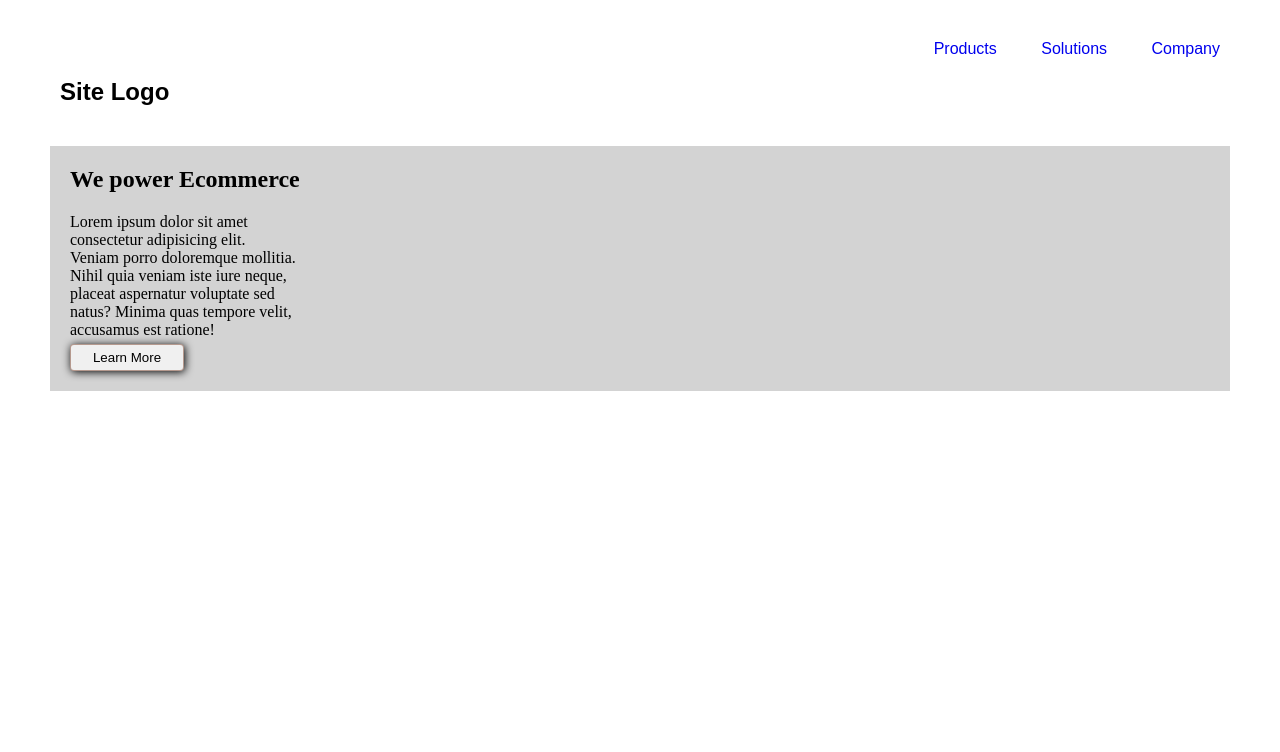
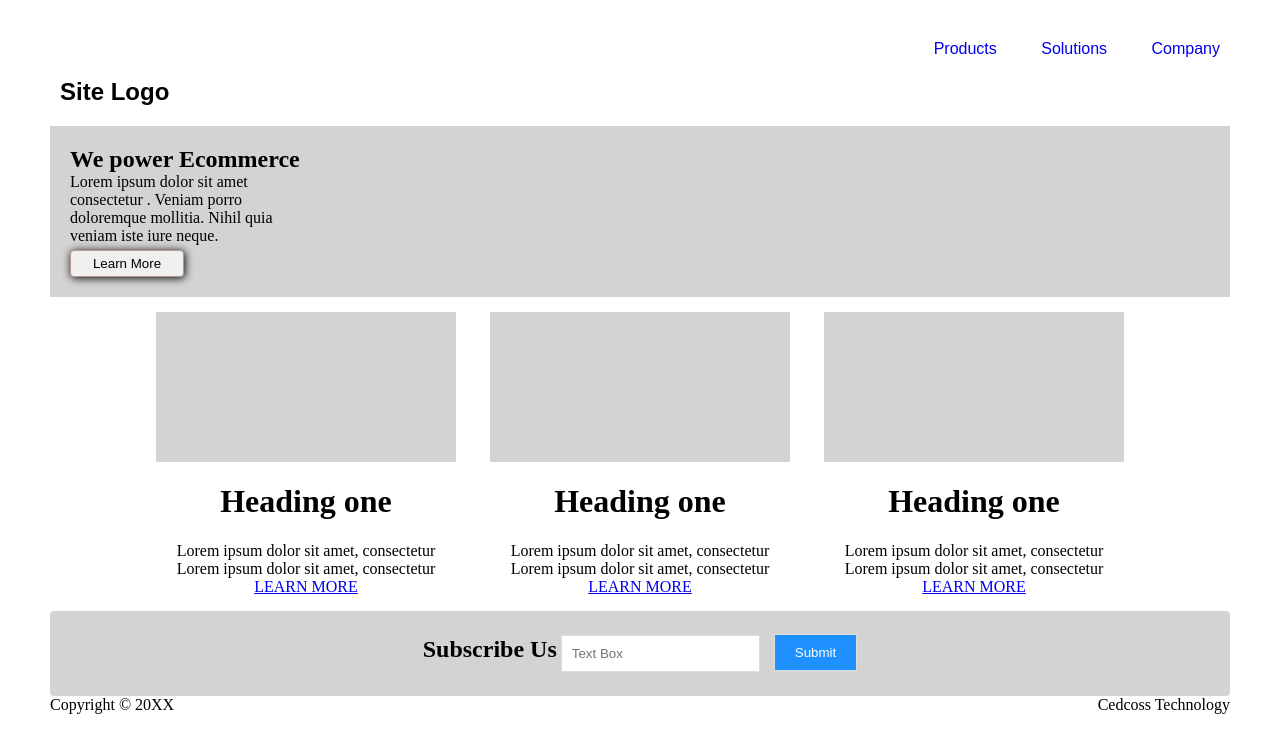
Before and after one commit to saurabhcedcoss/cssass-2, a plain HTML site: page src/index.html in a window 1280 px wide. Drawn offline with Linux system fonts and the light colour scheme.

Commit message:
grid area, subscribe and footer added assignment done

```diff
--- a/src/css/styles.css
+++ b/src/css/styles.css
@@ -1,17 +1,17 @@
 /* style sheet for css second assignment */
-body{
+body {
   margin: 0px;
 }
-h2{
+h2 {
   margin: 0px 0px 20px 0px;
 }
 /*top section containor includes menu and logo*/
-.headcontainor{
+.headcontainor {
   margin: 0px;
   display: block;
 }
 /* top menu containor */
-.headmenu{
+.headmenu {
   display: block;
   overflow: hidden;
   text-align: right;
@@ -19,37 +19,106 @@ h2{
   font-family: Arial, Helvetica, sans-serif;
 }
 /* menu links */
-.menulink{
+.menulink {
   text-decoration: none;
   padding: 20px;
 }
 /* site logo */
-.sitelogo{
+.sitelogo {
   display: block;
   overflow: hidden;
   padding: 0px 0px 20px 60px;
   font-family: Arial, Helvetica, sans-serif;
 }
 /* banner area */
-.areabgdiv{
+.areabgdiv {
   position: relative;
   margin: 0px 50px 0px 50px;
   background-color: lightgray;
   padding: 20px;
 }
 /* on banner text */
-.bannertoptext{
-    width:20%;
+.bannertoptext {
+  width: 20%;
   word-wrap: break-word;
 }
 /* on banner button */
-.bannertopbtn{
+.bannertopbtn {
   margin-top: 5px;
   padding: 5px;
   border: 1px solid #85523e8c;
   border-radius: 4px;
   background-color: #f0f0f0;
-    width:10%;
+  width: 10%;
   text-align: center;
   box-shadow: 1px 1px 8px black;
 }
+/* grid area */
+.gridcontainor {
+  display: inline-block;
+  text-align: center;
+  width: 100%;
+}
+.blockcontainer {
+  display: inline-block;
+  padding: 15px;
+  text-align: center;
+}
+.square {
+  background-color: lightgray;
+  height: 150px;
+  width: 300px;
+  padding: auto;
+  margin: auto;
+}
+.textsection {
+  text-align: center;
+}
+.textsection p{
+    margin: 0px;
+}
+.textsection a{
+    margin-top: 20px;
+}
+.subscribe {
+  display: flex;
+  flex-flow: row wrap;
+  align-items: center;
+  background-color: lightgray;
+  height: 85px;
+  margin: 0px 50px 0px 50px;
+  border-radius: 4px
+}
+.insub {
+  display: inline-block;
+  width: 100%;
+  text-align: center;
+}
+h2{
+    margin: 0px;
+}
+input {
+    vertical-align: middle;
+    margin: 5px 10px 5px 0;
+    padding: 10px;
+    background-color: #fff;
+    border: 1px solid #ddd;
+}
+.subbtn{
+    padding: 10px 20px;
+  background-color: dodgerblue;
+  border: 1px solid #ddd;
+  color: white;
+  cursor: pointer;
+}
+.footer {
+  margin: 0px 50px 0px 50px;
+}
+.left {
+  float: left;
+  margin: 0px 0px 30px 0px;
+}
+.right {
+  float: right;
+  margin: 0px 0px 30px 0px;
+}
--- a/src/index.html
+++ b/src/index.html
@@ -24,18 +24,62 @@
     <!-- page title area end-->
     <!-- page banner area started -->
     <div class="areabgdiv">
-        <!-- banner title -->
+      <!-- banner title -->
       <h2>We power Ecommerce</h2>
       <!-- banner paragraph -->
       <div class="bannertoptext">
-        Lorem ipsum dolor sit amet consectetur adipisicing elit. Veniam porro
-        doloremque mollitia. Nihil quia veniam iste iure neque, placeat
-        aspernatur voluptate sed natus? Minima quas tempore velit, accusamus est
-        ratione!
+        Lorem ipsum dolor sit amet consectetur . Veniam porro doloremque
+        mollitia. Nihil quia veniam iste iure neque.
       </div>
       <!-- banner button -->
       <button type="button" class="bannertopbtn">Learn More</button>
     </div>
     <!-- page banner area end -->
+    <!-- page grid area started-->
+    <div class="gridcontainor">
+      <!-- block1 -->
+      <div class="blockcontainer">
+        <div class="square"></div>
+        <div class="textsection">
+          <h1>Heading one</h1>
+          <p>Lorem ipsum dolor sit amet, consectetur</p>
+          <p>Lorem ipsum dolor sit amet, consectetur</p>
+          <a href="#">LEARN MORE</a>
+        </div>
+      </div>
+      <!-- block2 -->
+      <div class="blockcontainer">
+        <div class="square"></div>
+        <div class="textsection">
+          <h1>Heading one</h1>
+          <p>Lorem ipsum dolor sit amet, consectetur</p>
+          <p>Lorem ipsum dolor sit amet, consectetur</p>
+          <a href="#">LEARN MORE</a>
+        </div>
+      </div>
+      <div class="blockcontainer">
+        <div class="square"></div>
+        <div class="textsection">
+          <h1>Heading one</h1>
+          <p>Lorem ipsum dolor sit amet, consectetur</p>
+          <p>Lorem ipsum dolor sit amet, consectetur</p>
+          <a href="#">LEARN MORE</a>
+        </div>
+      </div>
+    </div>
+    <!-- page grid area ends -->
+    <!-- subscribe form -->
+    <div class="subscribe">
+      <div class="insub">
+        <h2 style="display: inline-block;">Subscribe Us</h2>
+        <input type="text" placeholder="Text Box"/>
+        <button class="subbtn">Submit</button>
+      </div>
+    </div>
+    <!-- footer -->
+    <div class="footer">
+      <p class="left">Copyright &copy 20XX</p>
+      <p class="right">Cedcoss Technology</p>
+    </div>
   </body>
 </html>
```
Lines whose indentation alone changed are shown as unchanged.
